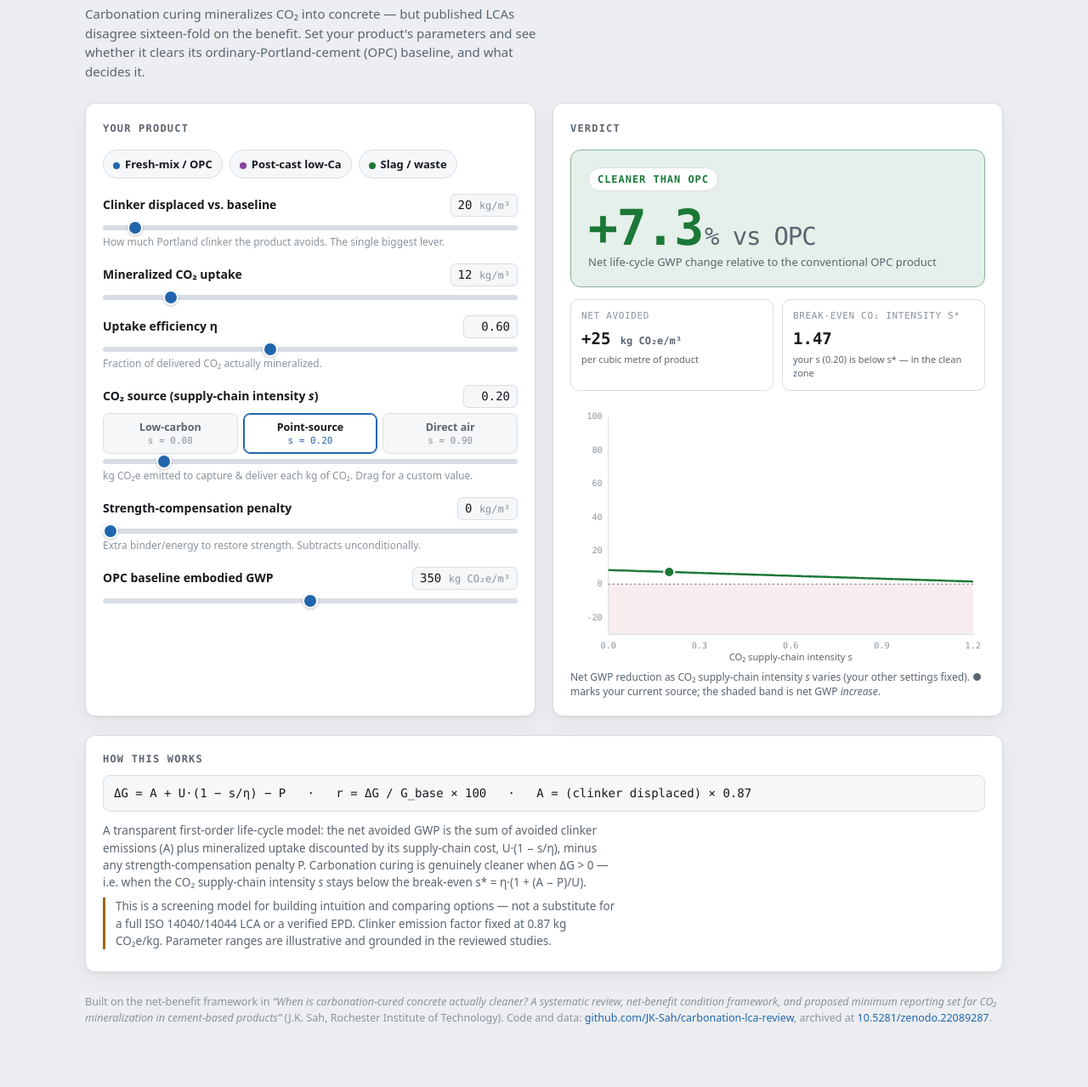
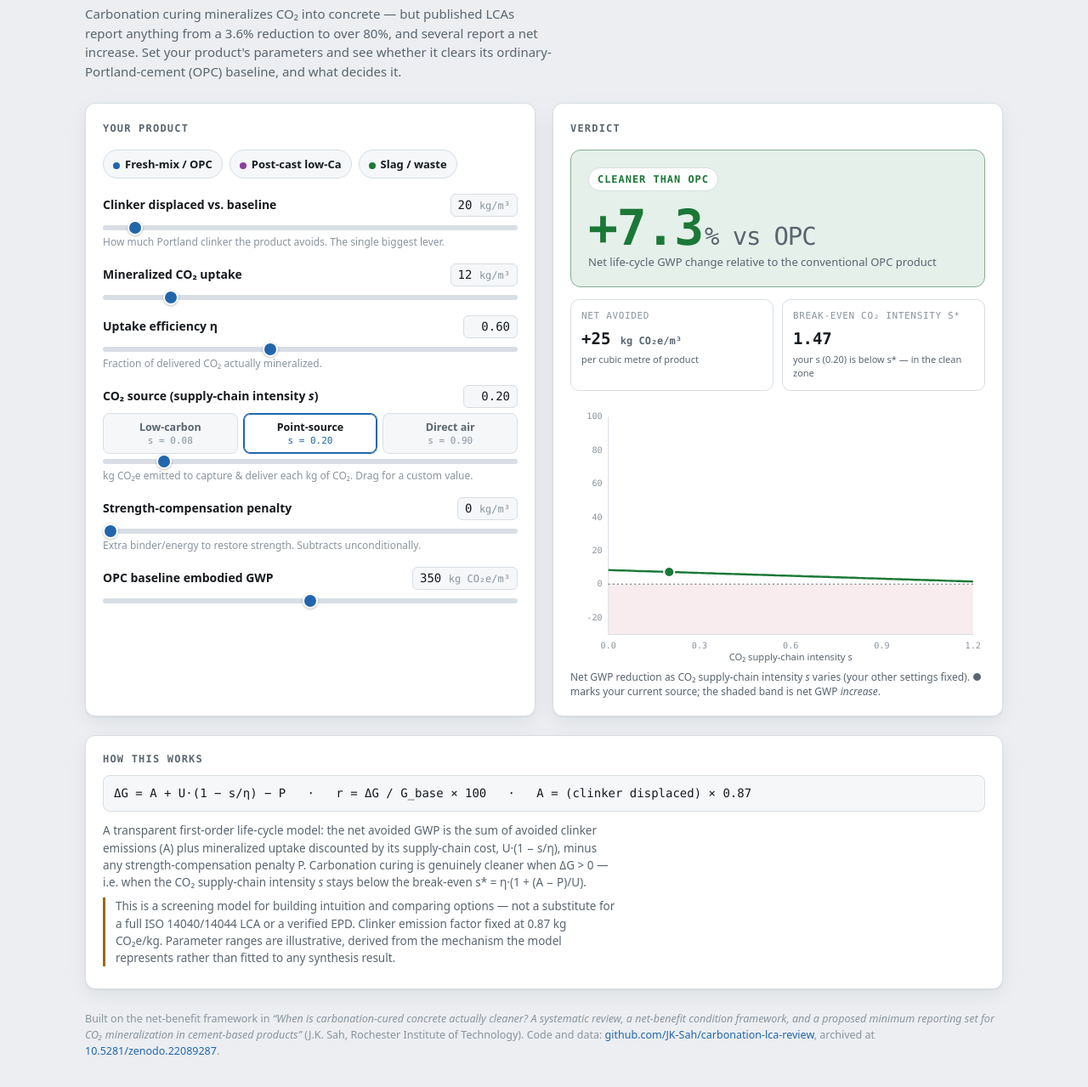
Before and after one commit to JK-Sah/carbonation-lca-review, a plain HTML site: page docs/index.html in a window 1280 px wide. Shown: the part 175-1454 px from the top of the page at 85% size. Drawn offline with Linux system fonts and the light colour scheme.

Commit message:
Correct stale claims in the interactive tool
The sixteen-fold spread came from the withdrawn pooled analysis; it is replaced by the
range the included studies actually report. Parameter provenance is now stated as
mechanism-derived, matching the manuscript and the model docstring.

```diff
--- a/docs/index.html
+++ b/docs/index.html
@@ -137,8 +137,8 @@
   <header class="top">
     <p class="eyebrow">Net-benefit screening tool · life-cycle GWP</p>
     <h1>Is your carbonation-cured concrete actually cleaner?</h1>
-    <p class="sub">Carbonation curing mineralizes CO₂ into concrete — but published LCAs disagree
-      sixteen-fold on the benefit. Set your product's parameters and see whether it clears its
+    <p class="sub">Carbonation curing mineralizes CO₂ into concrete — but published LCAs report anything from a 3.6% reduction
+      to over 80%, and several report a net increase. Set your product's parameters and see whether it clears its
       ordinary-Portland-cement (OPC) baseline, and what decides it.</p>
   </header>
 
@@ -238,12 +238,14 @@
       the CO₂ supply-chain intensity <em>s</em> stays below the break-even s* = η·(1 + (A − P)/U).</p>
     <p class="caveat">This is a screening model for building intuition and comparing options — not a
       substitute for a full ISO 14040/14044 LCA or a verified EPD. Clinker emission factor fixed at
-      0.87 kg CO₂e/kg. Parameter ranges are illustrative and grounded in the reviewed studies.</p>
+      0.87 kg CO₂e/kg. Parameter ranges are illustrative,
+      derived from the mechanism the model represents rather than fitted to any synthesis result.</p>
   </div>
 
   <footer>
     Built on the net-benefit framework in <em>“When is carbonation-cured concrete actually cleaner?
-    A systematic review, net-benefit condition framework, and proposed minimum reporting set for CO₂
+    A systematic review, a
+      net-benefit condition framework, and a proposed minimum reporting set for CO₂
     mineralization in cement-based products”</em> (J.K. Sah, Rochester Institute of Technology).
     Code and data: <a href="https://github.com/JK-Sah/carbonation-lca-review">github.com/JK-Sah/carbonation-lca-review</a>, archived at <a href="https://doi.org/10.5281/zenodo.22089287">10.5281/zenodo.22089287</a>.
   </footer>
```
